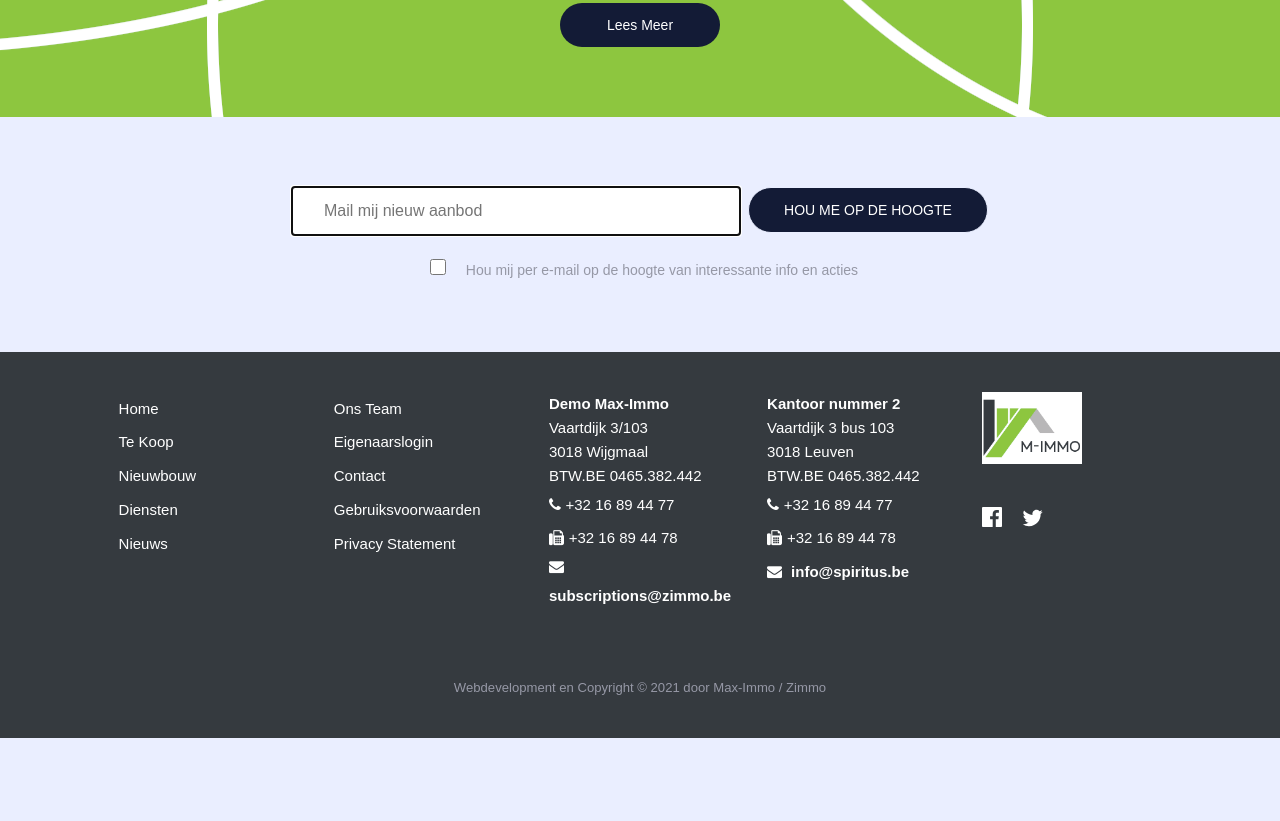
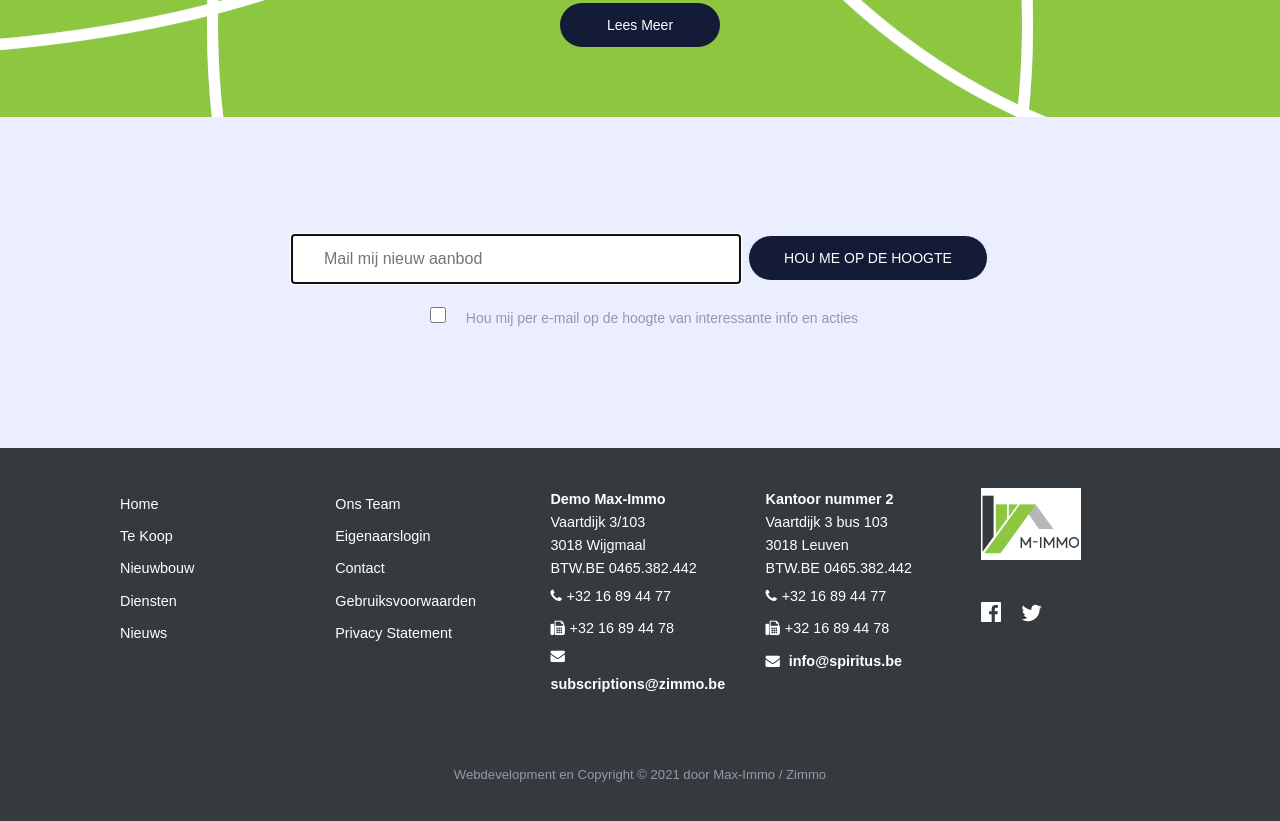
Before and after one commit to nlf4/m-immo_homepage, a plain HTML site: page index.html in a window 1280 px wide. Shown: the part 2191-3012 px from the top of the page. Before the commit the page ends 2929 px from the top, so only its background shows below. Drawn offline with nearby package versions, Linux system fonts and the light colour scheme.

Commit message:
fix footer align

```diff
--- a/style/_contact.scss
+++ b/style/_contact.scss
@@ -7,6 +7,13 @@
 		width: 100%;
 		display: flex;
 		flex-direction: column;
+		margin: 3rem auto;
+		@include xs {
+			margin: 1.5rem auto;
+		}
+		@include md {
+			margin: 3rem auto;
+		}
 	}
 
 	.grid-row {
--- a/style/_footer.scss
+++ b/style/_footer.scss
@@ -34,10 +34,18 @@
       flex-direction: column;
       justify-content: flex-start;
       align-items: flex-start;
-      font-size: 0.9375rem;
+      font-size: 0.9rem;
       margin: 0 18px;
       text-align: left;
       flex-basis: 16%;
+      @include xs {
+        margin-bottom: 2rem;
+        flex-basis: 38%;
+       }
+       @include md {
+        margin: 0 18px;
+        flex-basis: 16%;
+       }
 
       &.logo-social {
         order: 1;
--- a/style/_header.scss
+++ b/style/_header.scss
@@ -19,12 +19,6 @@
         @include xs {
             background: none;
             background-color: #fff;
-            // ul#main-nav {
-            //     display: none;
-            // }
-            // .menu-toggle {
-            //     display: block;
-            // }
           }
 
         @include sm {
@@ -47,11 +41,11 @@
             .responsive {
                 @include xs {position: relative;}
                 display: flex;
-                .menu-toggle {
-                    position: absolute;
-                    right: 0;
-                    top: 0;
-                }
+                // .menu-toggle {
+                //     position: absolute;
+                //     right: 0;
+                //     top: 100px;
+                // }
 
             }
         }
@@ -59,8 +53,8 @@
 
         ul#main-nav.responsive .menu-toggle {
             position: absolute;
-                    right: 0;
-                    top: 0;
+            right: 0;
+            top: 100px;
         }
 
         ul#main-nav.responsive li {
```
Also changed, not shown: style/style.css, 1 other file.
